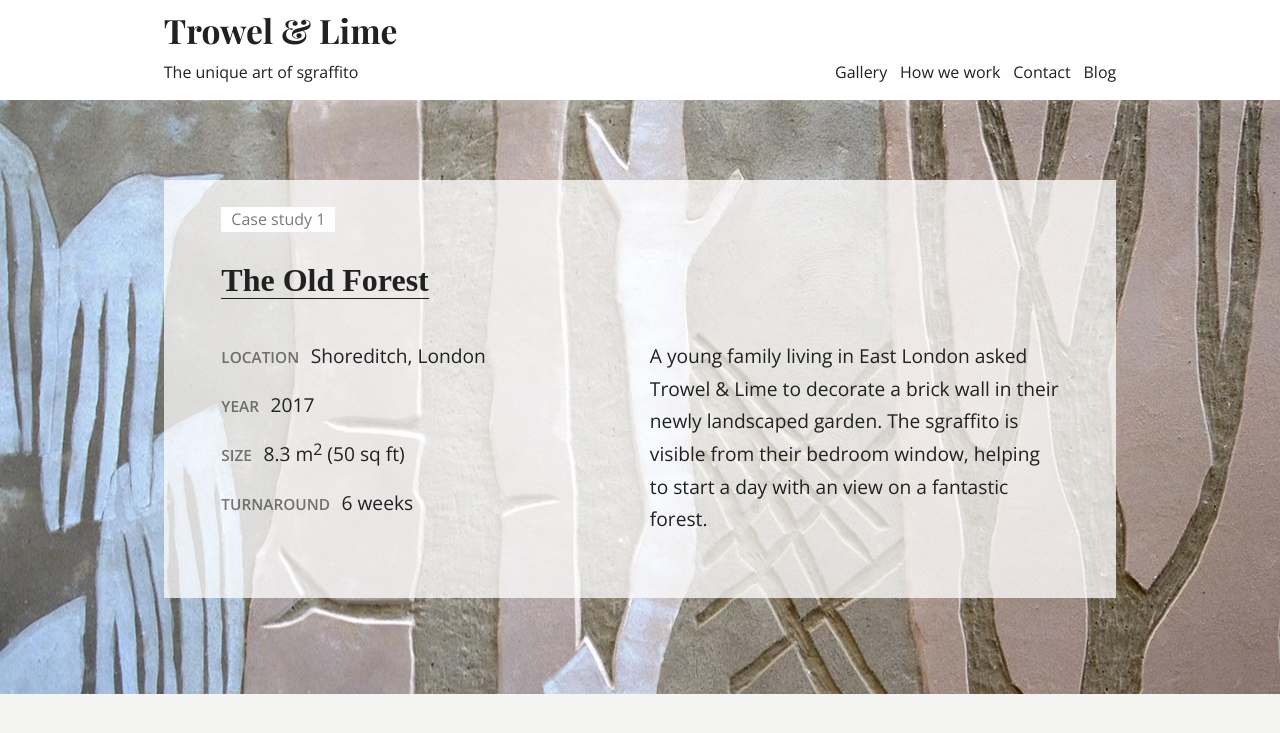
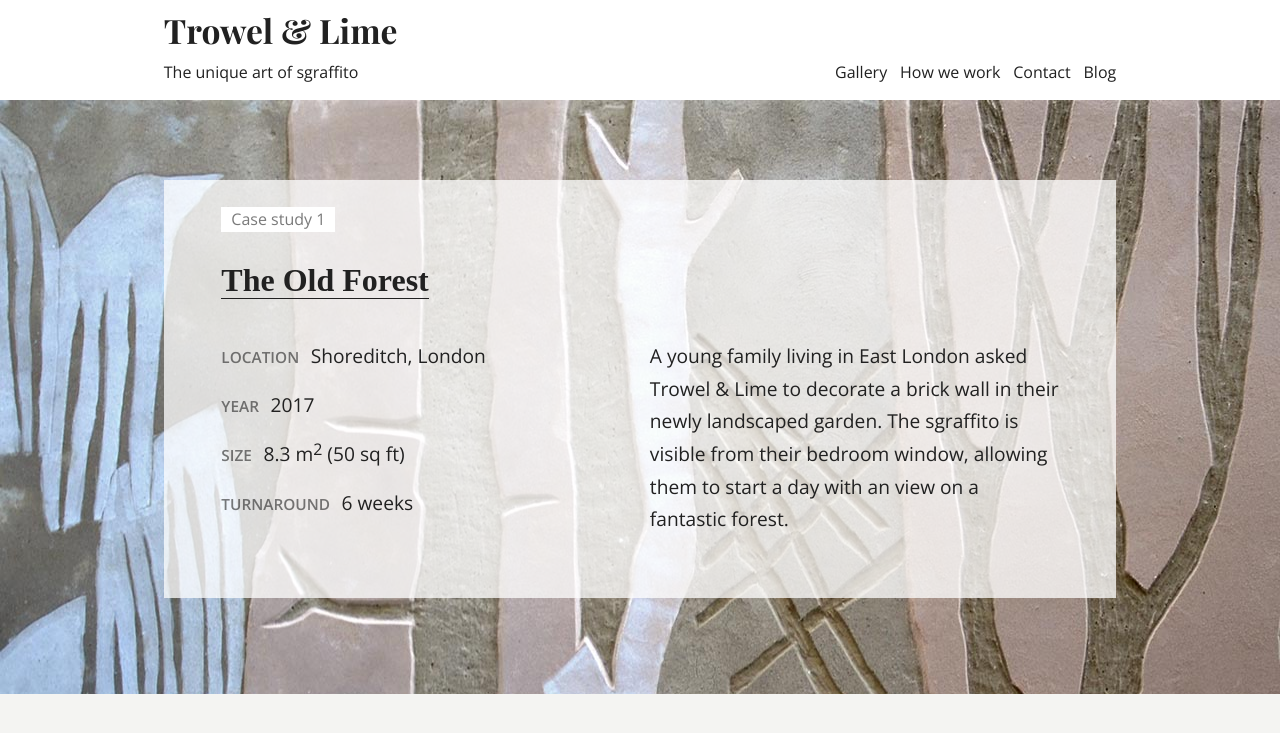
Before and after one commit to marek-kultys/trowel-and-lime, a Jekyll site: the page built from gallery/index.html, in a window 1280 px wide and 900 px high, cut to the strip 0-734 px from the top of the window. Built offline with Jekyll 4.4.1, drawn with Linux system fonts in a browser that asks for light colours.

Commit message:
Revise description of case study 1

```diff
--- a/gallery/index.html
+++ b/gallery/index.html
@@ -23,7 +23,7 @@ label: gallery
                      </div>
                      <div class="case-study-unit">
                         <p>
-                           A young family living in East London asked <nobr>Trowel & Lime</nobr> to decorate a brick wall in their newly landscaped garden. The sgraffito is visible from their bedroom window, helping to start a day with an view on a fantastic forest.
+                           A young family living in East London asked <nobr>Trowel & Lime</nobr> to decorate a brick wall in their newly landscaped garden. The sgraffito is visible from their bedroom window, allowing them to start a day with an view on a fantastic forest.
                         </p>
                      </div>
                   </div>
```
